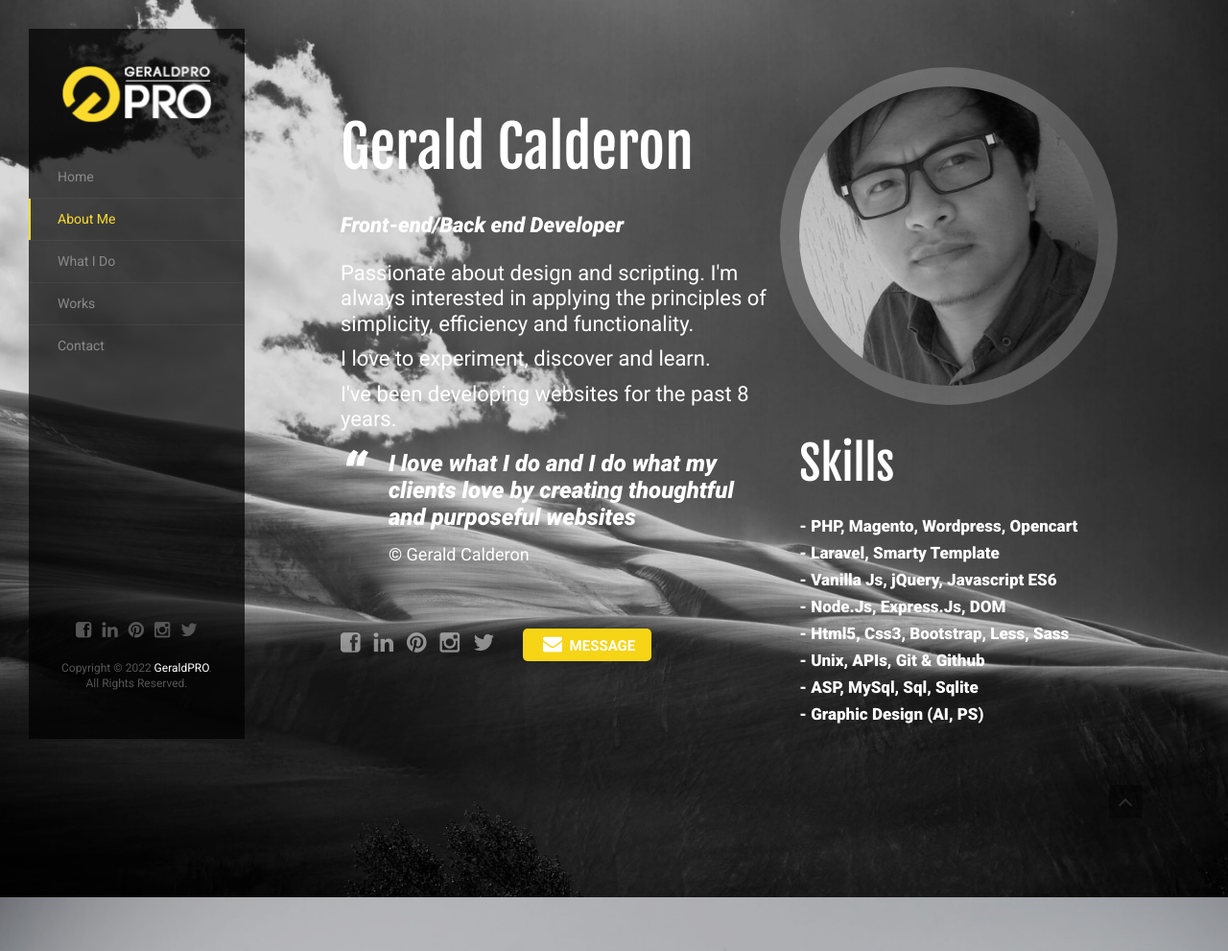
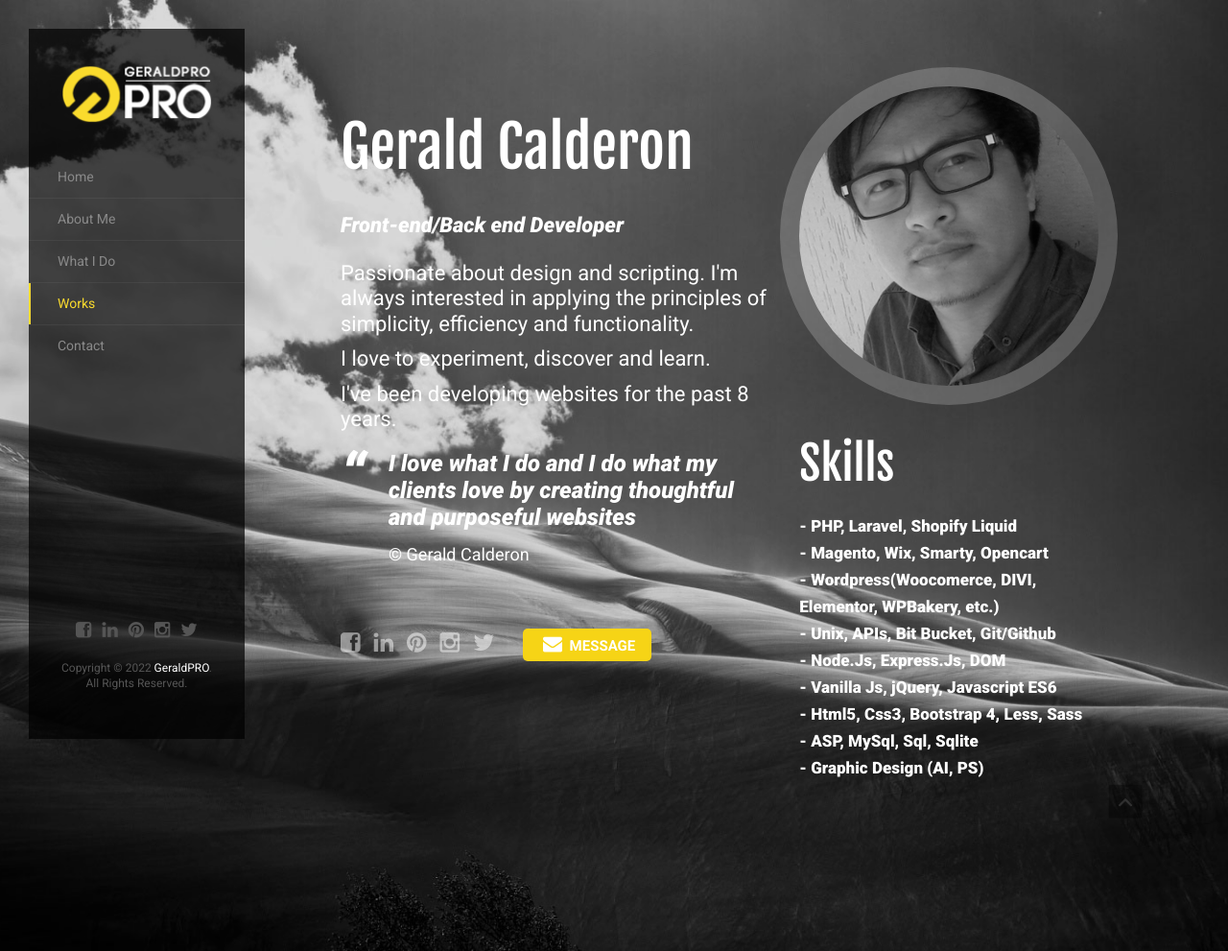
Before and after one commit to geraldcalderonofficial/geraldcalderonofficial.github.io, a plain HTML site: page index.html in a window 1280 px wide. Shown: the top 991 px of the page at 96% size. Drawn offline with Linux system fonts and the light colour scheme; some packages are replaced by stand-ins of ours; a script that the page names is missing.

Commit message:
Update index.html

```diff
--- a/index.html
+++ b/index.html
@@ -196,12 +196,15 @@
                                 <h2 class="onscroll-animate" data-animation="fadeInRight">Skills</h2>
                                 <div class="graph-bar onscroll-animate">
                                 	<div class="graph-bar-label">
-																		- <span style="padding-right: 20px">PHP, Magento, Wordpress, Opencart</span><br />
-																		- <span style="padding-right: 20px">Laravel, Smarty Template</span><br />
+																		- <span style="padding-right: 20px">PHP, Laravel, Shopify Liquid</span><br />
+																		- <span style="padding-right: 20px">Magento, Wix, Smarty, Opencart</span><br />
+																		- <span style="padding-right: 20px">Wordpress(Woocomerce, DIVI, Elementor, WPBakery, etc.)</span><br />
+																		- <span style="padding-right: 20px">Unix, APIs, Bit Bucket, Git/Github</span><br />
+																		- <span style="padding-right: 10px">Node.Js, Express.Js, DOM</span><br />
 																		- <span style="padding-right: 10px">Vanilla Js, jQuery, Javascript ES6</span><br />
-                                                                        - <span style="padding-right: 10px">Node.Js, Express.Js, DOM</span><br />
-                                                                        - <span style="padding-right: 10px">Html5, Css3, Bootstrap, Less, Sass</span><br />
-                                                                        - <span style="padding-right: 10px">Unix, APIs, Git & Github </span><br />
+
+                                                                        - <span style="padding-right: 10px">Html5, Css3, Bootstrap 4, Less, Sass</span><br />
+
                                                                         - <span style="padding-right: 10px">ASP, MySql, Sql, Sqlite</span><br />
                                                                         - <span style="padding-right: 10px">Graphic Design (AI, PS)</span><br />
                                                                             <br /><br />
```
